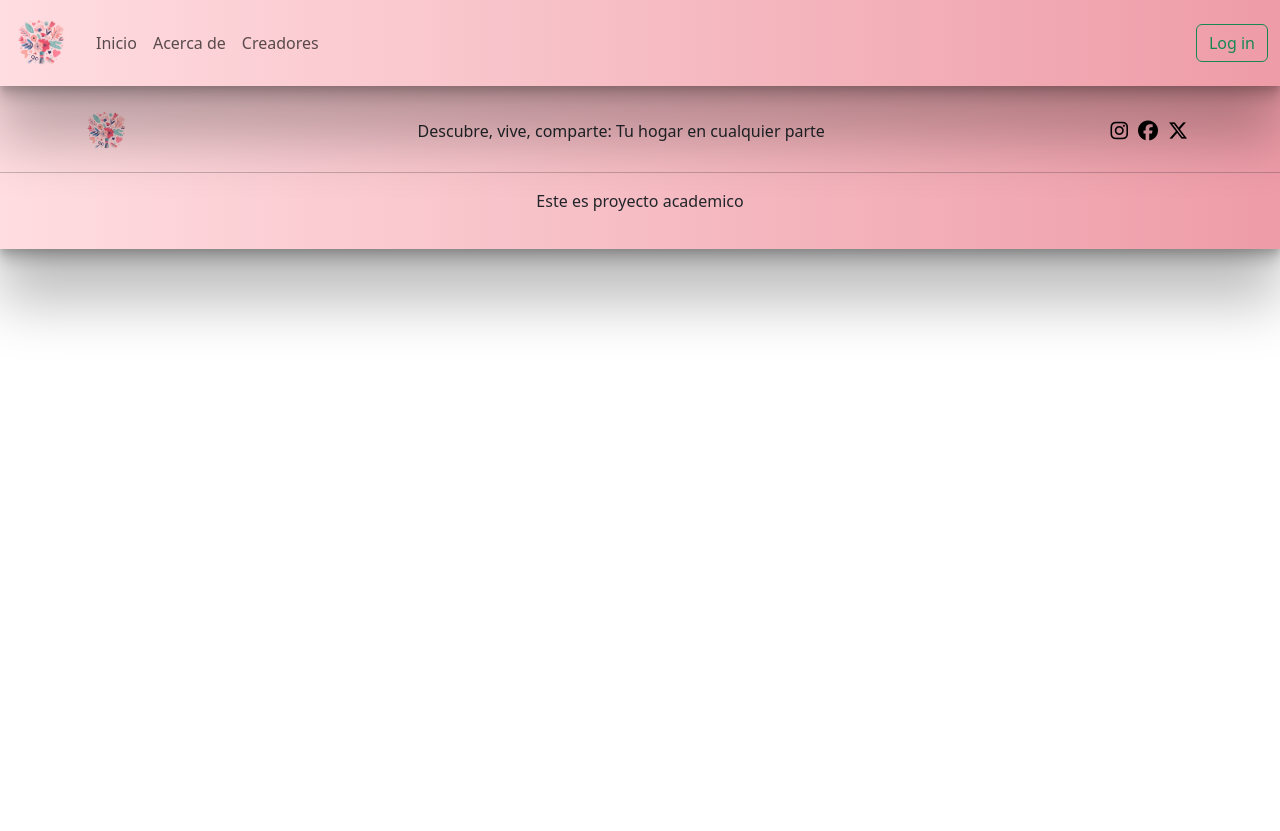
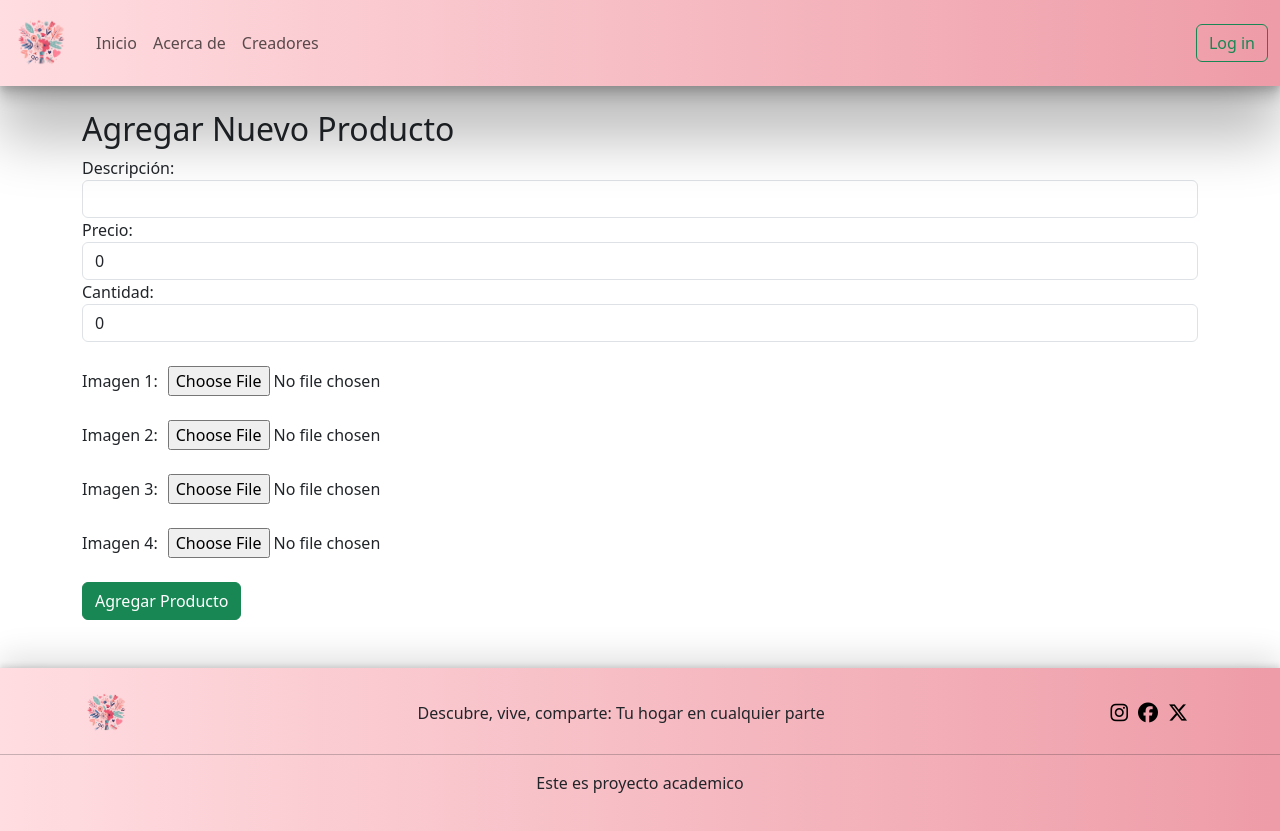
Before and after one commit to regaaron/Buganbilias, an Angular app: page /agregarProductos in a window 1280 px wide. Before the commit this address led to /. Before the commit the page ends 800 px from the top, so only its background shows below. Built offline with nearby package versions, Linux system fonts and the light colour scheme.

Commit message:
Agregar productos listo

```diff
--- a/src/app/app.routes.ts
+++ b/src/app/app.routes.ts
@@ -5,6 +5,7 @@ import { ProductoComponent } from './componentes/producto/producto.component';
 import { CreadoresComponent } from './componentes/creadores/creadores.component';
 import { LoginComponent } from './componentes/login/login.component';
 import { ModificarInventarioComponent } from './componentes/modificar-inventario/modificar-inventario.component';
+import { AgregarProductoComponent } from './componentes/agregar-producto/agregar-producto.component';
 
 export const routes: Routes = [
     {path: '', redirectTo: 'inicio', pathMatch: 'full'},
@@ -14,6 +15,8 @@ export const routes: Routes = [
     {path: 'producto/:id', component: ProductoComponent},
     {path: 'login', component: LoginComponent},
     {path: 'modificarInventario', component: ModificarInventarioComponent},
+    {path: 'agregarProductos', component: AgregarProductoComponent},
+
 
 
 ];
--- /dev/null
+++ b/src/app/componentes/agregar-producto/agregar-producto.component.css
@@ -0,0 +1,3 @@
+.margen{
+    margin-right: 10px;
+}
--- /dev/null
+++ b/src/app/componentes/agregar-producto/agregar-producto.component.html
@@ -0,0 +1,34 @@
+<div class="container mt-4">
+    <h2>Agregar Nuevo Producto</h2>
+    <form class="">
+      <div class="form-group">
+        <label for="descripcion">Descripción:</label>
+        <input type="text" class="form-control" id="descripcion" [(ngModel)]="nuevoProducto.descripcion" name="descripcion" required>
+      </div>
+      <div class="form-group">
+        <label for="precio">Precio:</label>
+        <input type="number" class="form-control" id="precio" [(ngModel)]="nuevoProducto.precio" name="precio" required>
+      </div>
+      <div class="form-group">
+        <label for="cantidad">Cantidad:</label>
+        <input type="number" class="form-control " id="cantidad" [(ngModel)]="nuevoProducto.cantidad" name="cantidad" required>
+      </div>
+      <div class="form-group mt-4">
+        <label for="imagen1" class="margen" >Imagen 1:</label>
+        <input type="file" class="form-control-file " id="imagen1" (change)="onFileChange($event, 'imagen1')" accept="image/*" required>
+      </div>
+      <div class="form-group  mt-4">
+        <label for="imagen2" class="margen">Imagen 2:</label>
+        <input type="file" class="form-control-file" id="imagen2" (change)="onFileChange($event, 'imagen2')" accept="image/*" required>
+      </div>
+      <div class="form-group  mt-4">
+        <label for="imagen3" class="margen">Imagen 3:</label>
+        <input type="file" class="form-control-file" id="imagen3" (change)="onFileChange($event, 'imagen3')" accept="image/*" required>
+      </div>
+      <div class="form-group  mt-4">
+        <label for="imagen4" class="margen">Imagen 4:</label>
+        <input type="file" class="form-control-file" id="imagen4" (change)="onFileChange($event, 'imagen4')" accept="image/*" required>
+      </div>
+      <button type="submit" class="btn btn-success  mt-4 mb-5" (click)="agregarProducto()">Agregar Producto</button>
+    </form>
+  </div>
--- /dev/null
+++ b/src/app/componentes/agregar-producto/agregar-producto.component.ts
@@ -0,0 +1,68 @@
+import { Component } from '@angular/core';
+import { FormsModule } from '@angular/forms';
+import { Producto } from '../../prodcuto';
+import { ProductoService } from '../../producto.service';
+
+@Component({
+  selector: 'app-agregar-producto',
+  standalone: true,
+  imports: [FormsModule],
+  templateUrl: './agregar-producto.component.html',
+  styleUrl: './agregar-producto.component.css'
+})
+export class AgregarProductoComponent {
+  nuevoProducto: Producto = {
+    imagen1: '',
+    imagen2: '',
+    imagen3: '',
+    imagen4: '',
+    descripcion: '',
+    precio: 0,
+    cantidad: 0
+  };
+
+  constructor(private productoService: ProductoService) {}
+
+  agregarProducto(): void {
+    this.productoService.agregarProducto(this.nuevoProducto);
+    // Reiniciar el nuevo producto después de agregarlo
+    this.nuevoProducto = {
+      imagen1: '',
+      imagen2: '',
+      imagen3: '',
+      imagen4: '',
+      descripcion: '',
+      precio: 0,
+      cantidad: 0
+    };
+  }
+
+  onFileChange(event: any, field: string) {
+    const file = event.target.files[0];
+    if (file) {
+      const reader = new FileReader();
+      reader.readAsDataURL(file);
+      reader.onload = () => {
+        // Asigna la imagen a la propiedad correspondiente en base al campo
+        switch (field) {
+          case 'imagen1':
+            this.nuevoProducto.imagen1 = reader.result as string;
+            break;
+          case 'imagen2':
+            this.nuevoProducto.imagen2 = reader.result as string;
+            break;
+          case 'imagen3':
+            this.nuevoProducto.imagen3 = reader.result as string;
+            break;
+          case 'imagen4':
+            this.nuevoProducto.imagen4 = reader.result as string;
+            break;
+          default:
+            break;
+        }
+      };
+    }
+  }
+
+
+}
--- a/src/app/componentes/header/header.component.ts
+++ b/src/app/componentes/header/header.component.ts
@@ -54,7 +54,7 @@ export class HeaderComponent {
         return [
           { name: 'buscar productos', link: 'buscarProducto' },
           { name: 'Agregar productos', link: 'agregarProductos' },
-          { name: 'Modificar productos', link: 'modificarProductos' },
+          { name: 'Modificar productos', link: 'modificarInventario' },
           { name: 'Eliminar productos', link: 'eliminarProductos' },
           { name: 'realizar Pedido', link: 'realizarPedido' },
         ];
--- a/src/app/componentes/inicio/inicio.component.ts
+++ b/src/app/componentes/inicio/inicio.component.ts
@@ -3,6 +3,7 @@ import { ProductoComponent } from '../producto/producto.component';
 import { RouterModule } from '@angular/router';
 import { Producto } from '../../prodcuto';
 import { Productos } from '../../productos';
+import { ProductoService } from '../../producto.service';
 
 @Component({
   selector: 'app-inicio',
@@ -14,8 +15,14 @@ import { Productos } from '../../productos';
 
 export class InicioComponent {
   productos !: Producto [];
+
+  constructor(private productoService: ProductoService){
+
+  }
   ngOnInit(){
-    this.productos=Productos;
+    this.productoService.productos$.subscribe(productos => {
+      this.productos = productos;
+    });
   }
 
 
--- a/src/app/componentes/modificar-inventario/modificar-inventario.component.html
+++ b/src/app/componentes/modificar-inventario/modificar-inventario.component.html
@@ -19,10 +19,10 @@
             <input type="text" class="descripcion" [(ngModel)]="producto.descripcion"  (change)="actualizarProducto(i, 'descripcion', producto.descripcion)">
           </td>
           <td>
-            <input type="number" [min]="producto.cantidad"  [(ngModel)]="producto.precio" (change)="actualizarProducto(i, 'precio', producto.precio)">
+            <input type="number" [(ngModel)]="producto.precio" (change)="actualizarProducto(i, 'precio', producto.precio)">
           </td>
           <td>
-            <input type="number" [(ngModel)]="producto.cantidad" (change)="actualizarProducto(i, 'cantidad', producto.cantidad)">
+            <input type="number" [(ngModel)]="producto.cantidad" [min]="producto.cantidad" (change)="actualizarProducto(i, 'cantidad', producto.cantidad)">
           </td>
           <td>
             <button (click)="eliminarProducto(i)" class="btn btn-danger">Eliminar</button>
--- a/src/app/componentes/modificar-inventario/modificar-inventario.component.ts
+++ b/src/app/componentes/modificar-inventario/modificar-inventario.component.ts
@@ -31,4 +31,9 @@ export class ModificarInventarioComponent implements OnInit{
   eliminarProducto(index: number) {
     this.productoService.eliminarProducto(index);
   }
+
+  guardarCambios() {
+    // Aquí puedes agregar la lógica para guardar los cambios en tu lógica de negocio
+    console.log('Se han guardado los cambios');
+  }
 }
--- a/src/app/componentes/producto/producto.component.html
+++ b/src/app/componentes/producto/producto.component.html
@@ -35,6 +35,7 @@
     <div class="descripcion">
         <h1>{{this.producto.descripcion}}</h1>
         <h2>${{this.producto.precio}} MXN</h2>
+        <h2>stock:{{this.producto.cantidad}}</h2>
         <button class="btn btn-primary">Comprar</button>
 
     </div>
--- a/src/app/componentes/producto/producto.component.ts
+++ b/src/app/componentes/producto/producto.component.ts
@@ -2,6 +2,7 @@ import { Component } from '@angular/core';
 import { ActivatedRoute } from '@angular/router';
 import { Producto } from '../../prodcuto';
 import { Productos } from '../../productos';
+import { ProductoService } from '../../producto.service';
 
 
 @Component({
@@ -14,23 +15,24 @@ import { Productos } from '../../productos';
 export class ProductoComponent {
   id: number = 0;
 
+
   producto: any;
   productos !: Producto [];
 
-  constructor(private route: ActivatedRoute) {
-    route.params.subscribe(
-      params =>{
-        this.id = params['id'];
-        this.productos=Productos;
-        this.getProductoById(this.id);
-      }
-    );
+  constructor(private route: ActivatedRoute,private productoService: ProductoService ) {
+    route.params.subscribe(params => {
+      this.id = +params['id']; // Convertir el parámetro de cadena a número
+      this.producto = this.getProductos()[this.id];
+    });
+
   }
 
+  ngOnInit(){
 
+  }
 
-  getProductoById(id: number) {
-    this.producto = this.productos[id] || null; // Retorna el producto correspondiente o null si no existe
+  getProductos(): Producto[] {
+    return this.productoService.getProductos();
   }
 
 }
--- a/src/app/producto.service.ts
+++ b/src/app/producto.service.ts
@@ -8,10 +8,19 @@ import { Productos } from './productos';
   providedIn: 'root'
 })
 export class ProductoService {
-  private productosSubject = new BehaviorSubject<Producto[]>(Productos);
+  private productosSubject = new BehaviorSubject<Producto[]>(this.getProductosFromLocalStorage());
   productos$ = this.productosSubject.asObservable();
 
   constructor() { }
+
+  private getProductosFromLocalStorage(): Producto[] {
+    const productos = localStorage.getItem('productos');
+    return productos ? JSON.parse(productos) : Productos;
+  }
+
+  private setProductosToLocalStorage(productos: Producto[]): void {
+    localStorage.setItem('productos', JSON.stringify(productos));
+  }
 
   getProductos(): Producto[] {
     return this.productosSubject.getValue();
@@ -27,12 +36,21 @@ export class ProductoService {
     } else if (campo === 'cantidad') {
       productos[index].cantidad = Number(valor);
     }
+    this.setProductosToLocalStorage(productos);
     this.productosSubject.next(productos);
   }
 
   eliminarProducto(index: number) {
     const productos = this.productosSubject.getValue();
     productos.splice(index, 1);
+    this.setProductosToLocalStorage(productos);
+    this.productosSubject.next(productos);
+  }
+
+  agregarProducto(nuevoProducto: Producto): void {
+    const productos = this.productosSubject.getValue();
+    productos.push(nuevoProducto);
+    this.setProductosToLocalStorage(productos);
     this.productosSubject.next(productos);
   }
 }
```
Also changed, not shown: 1 other file (tests, documents, lock files or other folders).
